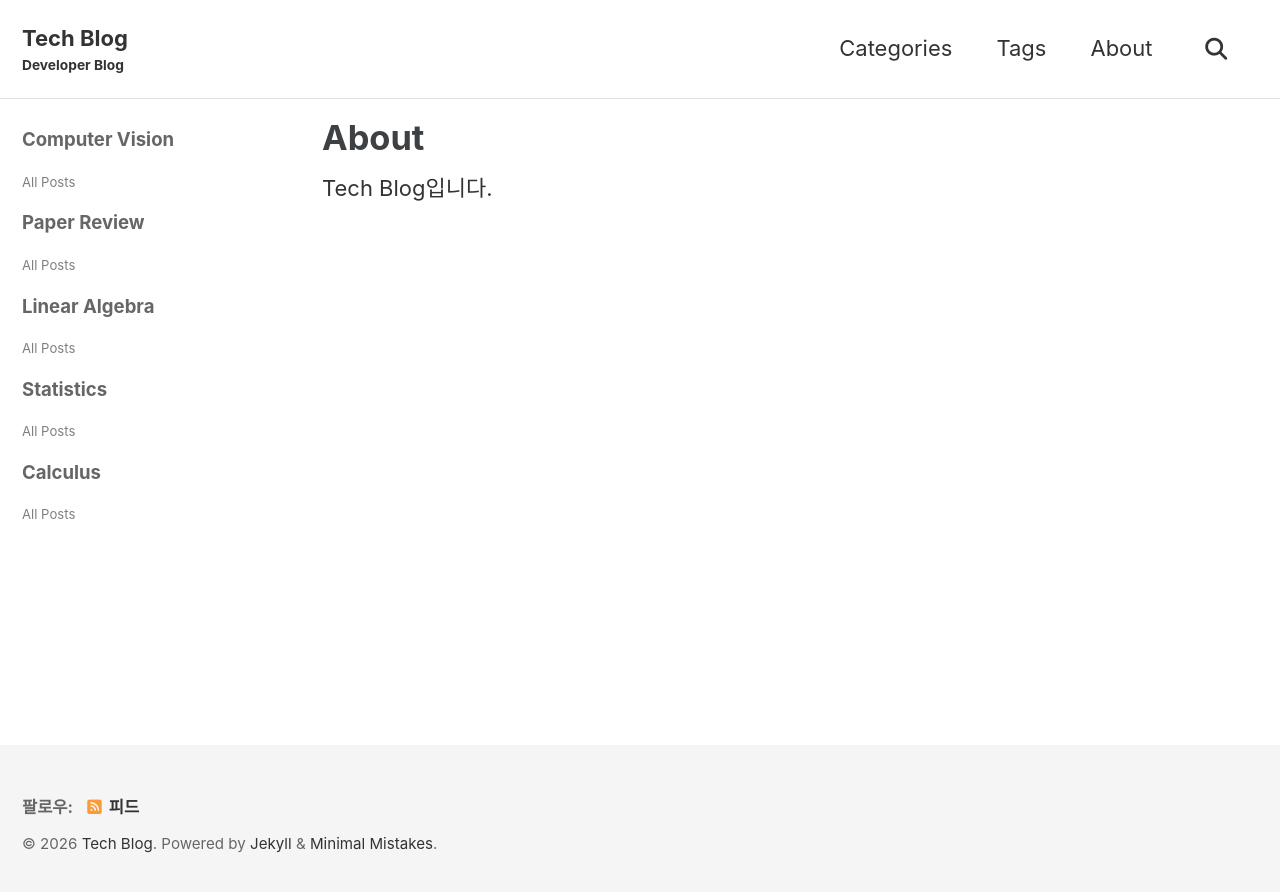
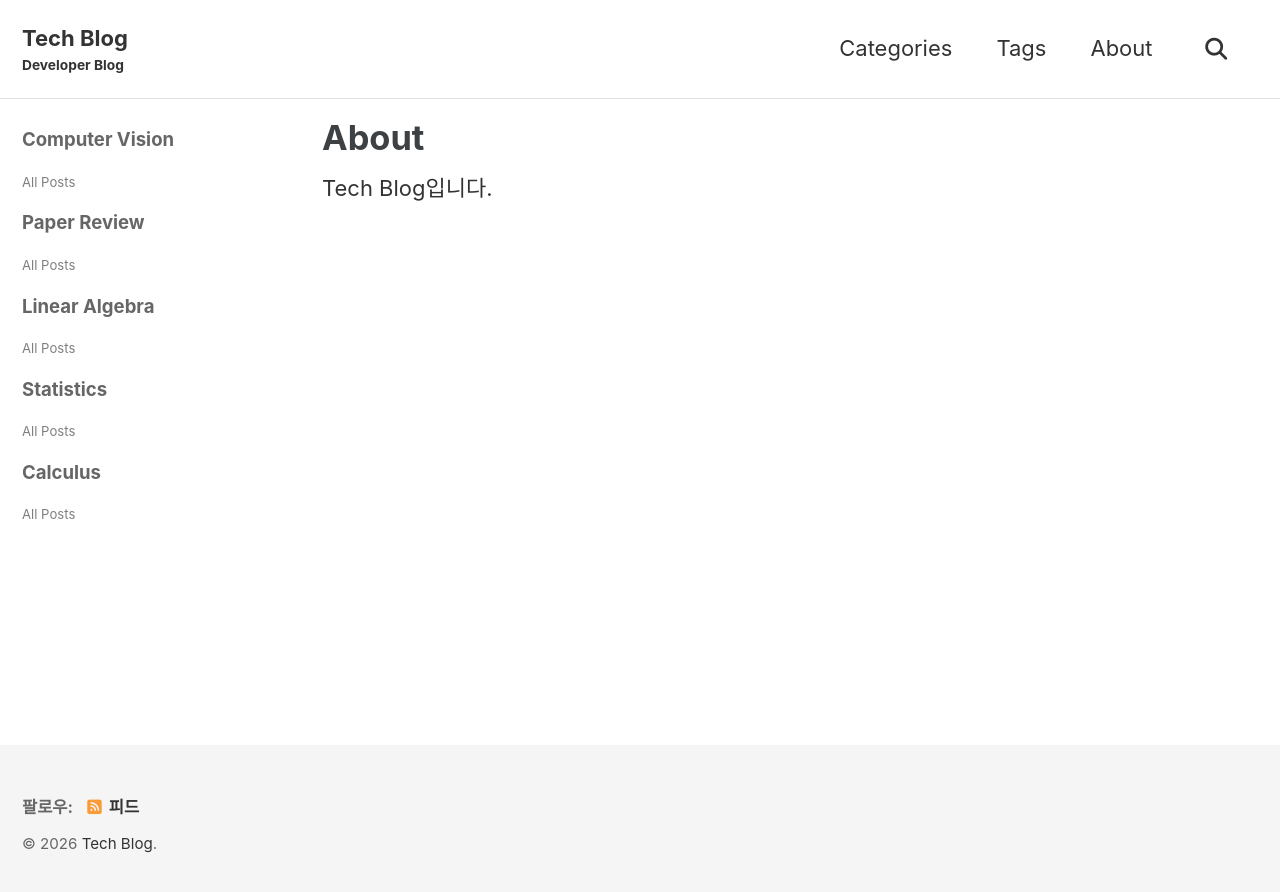
Before and after one commit to SeojunHAHA/blog, a Jekyll site: the page built from _pages/about.md, in a window 1280 px wide. Shown: the top 892 px of the page. Built offline with Jekyll 4.4.1, drawn with Linux system fonts in a browser that asks for light colours; cached includes are drawn as plain includes.

Commit message:
Remove 'Powered by Jekyll & Minimal Mistakes' from footer
Co-Authored-By: Claude Opus 4.6 <noreply@anthropic.com>

```diff
--- a/_includes/footer.html
+++ b/_includes/footer.html
@@ -23,4 +23,4 @@
 </div>
 {% endif %}
 
-<div class="page__footer-copyright">&copy; {% assign site_time = site.time | date: '%Y' %}{% if site.footer.since and site_time != site.footer.since %}{{ site.footer.since }} - {% endif %}{{ site_time }} <a href="{{ site.copyright_url | default: site.url }}">{{ site.copyright | default: site.title | escape_once | strip }}</a>. {{ site.data.ui-text[site.locale].powered_by | default: "Powered by" }} <a href="https://jekyllrb.com" rel="nofollow">Jekyll</a> &amp; <a href="https://mademistakes.com/work/jekyll-themes/minimal-mistakes/" rel="nofollow">Minimal Mistakes</a>.</div>
+<div class="page__footer-copyright">&copy; {% assign site_time = site.time | date: '%Y' %}{% if site.footer.since and site_time != site.footer.since %}{{ site.footer.since }} - {% endif %}{{ site_time }} <a href="{{ site.copyright_url | default: site.url }}">{{ site.copyright | default: site.title | escape_once | strip }}</a>.</div>
```
